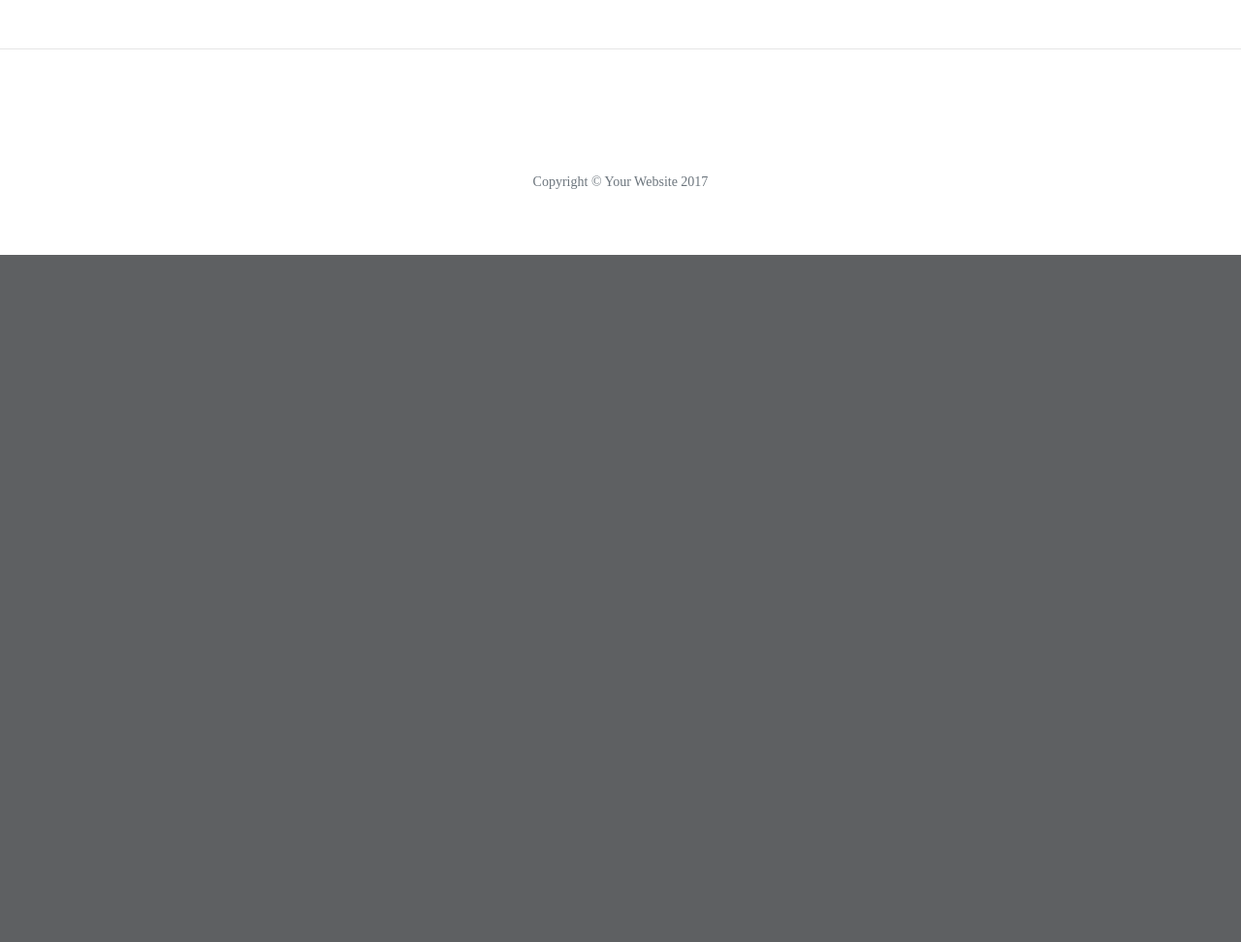
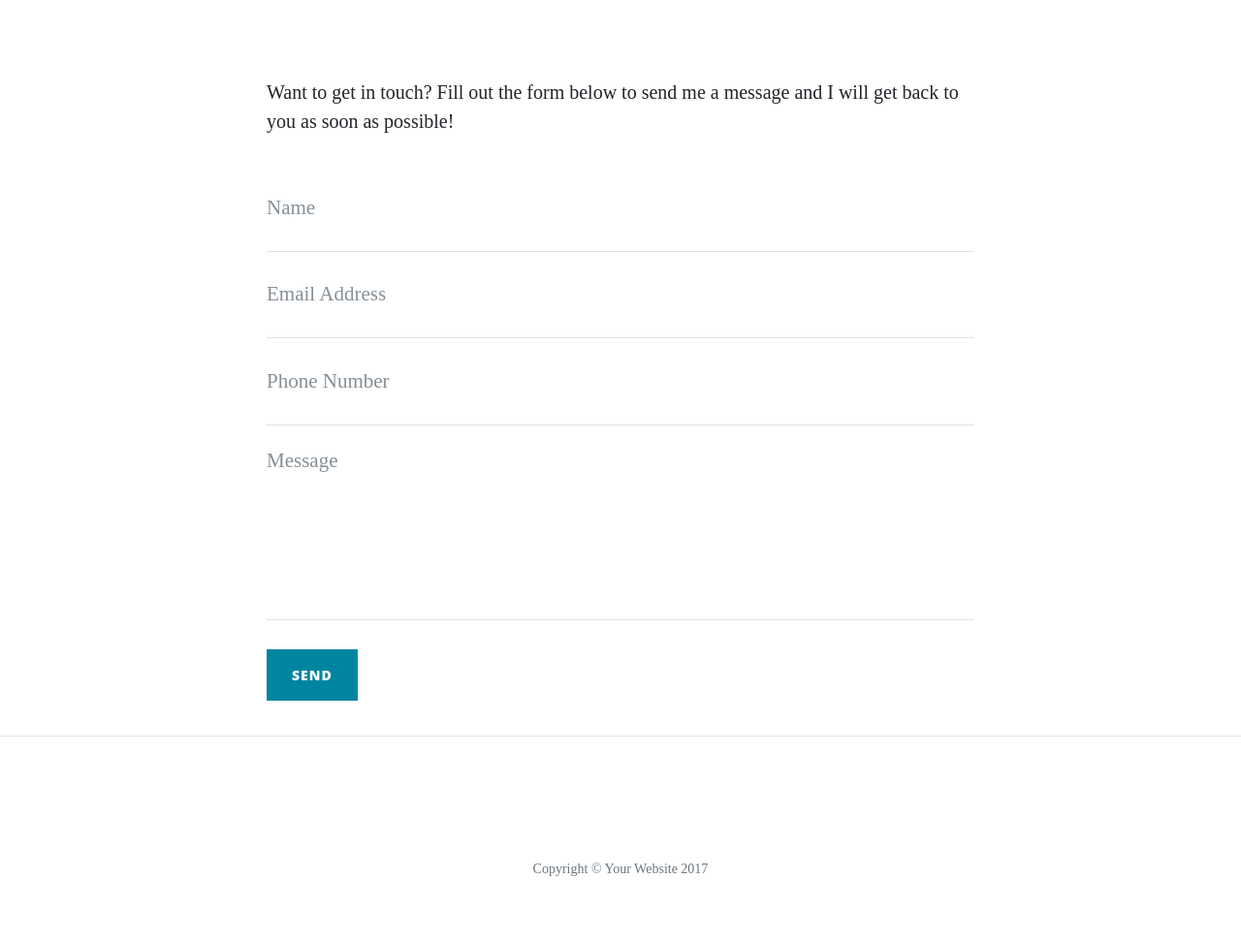
Before and after one commit to ayotundeakinsola/flask2, a Python web app: template flask/templates/contact.html in a window 1280 px wide. Shown: the part 628-1600 px from the top of the page at 97% size. Before the commit the page ends 891 px from the top, so only its background shows below. Run offline with Jinja, Linux system fonts and the light colour scheme; the template is opened without the code that fills it, so the values that code supplies are empty; some libraries are stand-ins or nearby versions.

Commit message:
added message flashing

```diff
--- a/flask/templates/contact.html
+++ b/flask/templates/contact.html
@@ -1,6 +1,54 @@
 {% extends 'base.html'%}
  {% block content %}
   <h1>{{ page_title }}</h1>
+
+  <div class="row">
+      <div class="col-lg-8 col-md-10 mx-auto">
+             {% with messages = get_flashed_messages() %} {% if messages %}
+        <ul class="flashes">
+            {% for message in messages %}
+            <li>{{ message }}</li>
+            {% endfor %}
+        </ul>
+        {% endif %} {% endwith %}
+        <p>Want to get in touch? Fill out the form below to send me a message and I will get back to you as soon as possible!</p>
+        <form method= "POST" name="sentMessage" id="contactForm" novalidate>
+          <div class="control-group">
+            <div class="form-group floating-label-form-group controls">
+              <label>Name</label>
+              <input type="text" class="form-control" placeholder="Name" name="name" id="name" required data-validation-required-message="Please enter your name.">
+              <p class="help-block text-danger"></p>
+            </div>
+          </div>
+          <div class="control-group">
+            <div class="form-group floating-label-form-group controls">
+              <label>Email Address</label>
+              <input type="email" class="form-control" placeholder="Email Address" name="email"  id="email" required data-validation-required-message="Please enter your email address.">
+              <p class="help-block text-danger"></p>
+            </div>
+          </div>
+          <div class="control-group">
+            <div class="form-group col-xs-12 floating-label-form-group controls">
+              <label>Phone Number</label>
+              <input type="tel" class="form-control" placeholder="Phone Number" name="number" id="phone" required data-validation-required-message="Please enter your phone number.">
+              <p class="help-block text-danger"></p>
+            </div>
+          </div>
+          <div class="control-group">
+            <div class="form-group floating-label-form-group controls">
+              <label>Message</label>
+              <textarea rows="5" class="form-control" placeholder="Message" name="message"  id="message" required data-validation-required-message="Please enter a message."></textarea>
+              <p class="help-block text-danger"></p>
+            </div>
+          </div>
+          <br>
+          <div id="success"></div>
+          <div class="form-group">
+            <button type="submit" class="btn btn-primary" id="sendMessageButton">Send</button>
+          </div>
+        </form>
+      </div>
+    </div>
 {% endblock %}
 
 <!--So what's happening here is that when our index.html file loads, Flask inherits everything from base.html.-->
```
Also changed, not shown: flask/run.py (+7 -2 lines).
